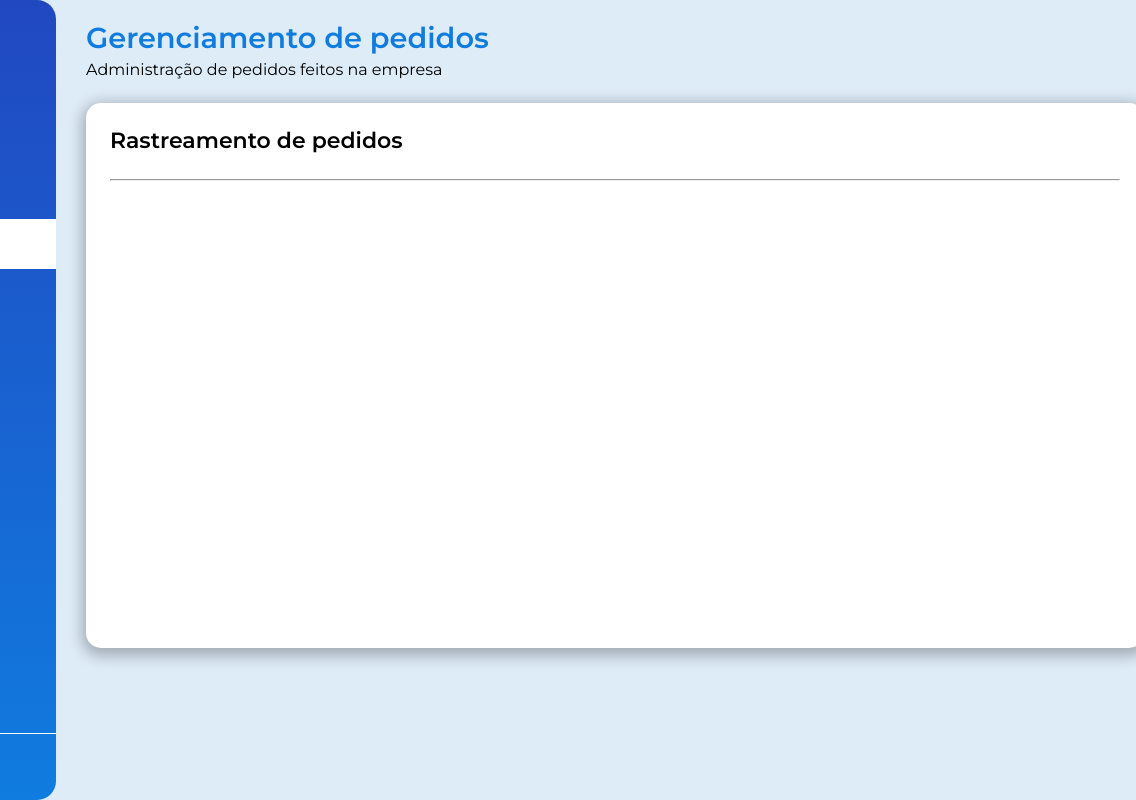
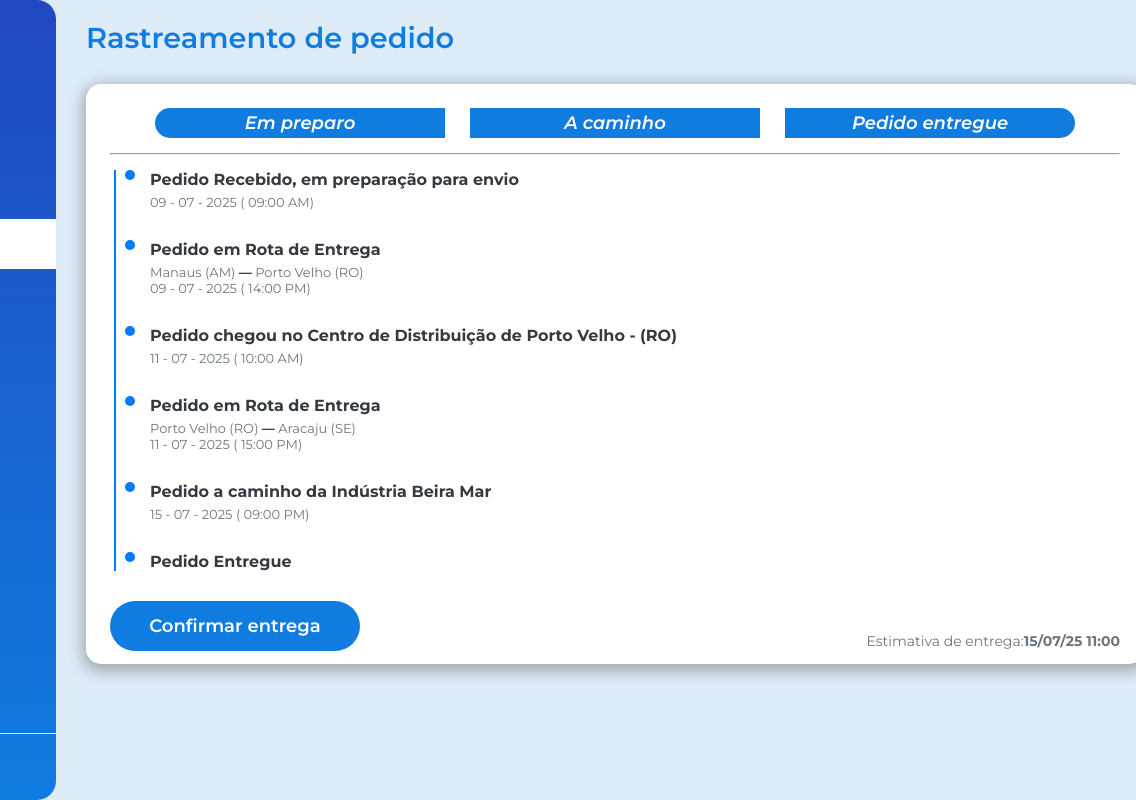
Before and after one commit to DanilloLiborio/BeiraMarProjetoHTML, a plain HTML site: page rastreamento/rastreamento.html in a window 1280 px wide. Shown: the full height of the page, 144-1280 px from the left. Drawn offline with Linux system fonts and the light colour scheme; files whose address does not match are found by name.

Commit message:
rastreamento 95%

```diff
--- a/rastreamento/rastreamento.html
+++ b/rastreamento/rastreamento.html
@@ -15,34 +15,94 @@
     <!-- Cabeçalho -->
     <header class="header">
       <div>
-        <h1 class="titulo">Gerenciamento de pedidos</h1>
+        <h1 class="titulo">Rastreamento de pedido</h1>
         <div class="subheader">
-          <span id=>Administração de pedidos feitos na empresa</span>
+          <span id=></span>
         </div>
       </div>
     </header>
 
     <!-- Tela de rastreamento -->
-    <div class="quadrado">
-      <div class="title">
-        <p>Rastreamento de pedidos</p>
+    <div class="rastreamento">
+      <div class="quadrado">
+
+      <!--Status da entrega-->
+      <div class="cards">
+        <div class="card1">
+          <p class="cardp">Em preparo</p>
+        </div>
+        <div class="card2">
+          <p class="cardp">A caminho</p>
+        </div>
+        <div class="card3">
+          <p class="cardp">Pedido entregue</p>
+        </div>
+
       </div>
       <div class="containerhr">
         <hr>
       </div>
+      <!--Timeline-->
+      <div class="timeline">
+            <div class="timeline-event">
+                <div class="timeline-dot"></div>
+                <div class="timeline-content">
+                    <h3>Pedido Recebido, em preparação para envio</h3>
+                    <p class="data-local">09 - 07 - 2025 ( 09:00 AM)</p>
+                </div>
+            </div>
+
+            <div class="timeline-event">
+                <div class="timeline-dot"></div>
+                <div class="timeline-content">
+                    <h3>Pedido em Rota de Entrega</h3>
+                    <p class="data-local">Manaus (AM) <span class="separador">—</span> Porto Velho (RO)</p>
+                    <p class="data-local">09 - 07 - 2025 ( 14:00 PM)</p>
+                </div>
+            </div>
+
+            <div class="timeline-event">
+                <div class="timeline-dot"></div>
+                <div class="timeline-content">
+                    <h3>Pedido chegou no Centro de Distribuição de Porto Velho - (RO)</h3>
+                    <p class="data-local">11 - 07 - 2025 ( 10:00 AM)</p>
+                </div>
+            </div>
+
+            <div class="timeline-event">
+                <div class="timeline-dot"></div>
+                <div class="timeline-content">
+                    <h3>Pedido em Rota de Entrega</h3>
+                    <p class="data-local">Porto Velho (RO) <span class="separador">—</span> Aracaju (SE)</p>
+                    <p class="data-local">11 - 07 - 2025 ( 15:00 PM)</p>
+                </div>
+            </div>
+
+            <div class="timeline-event">
+                <div class="timeline-dot"></div>
+                <div class="timeline-content">
+                    <h3>Pedido a caminho da Indústria Beira Mar</h3>
+                    <p class="data-local">15 - 07 - 2025 ( 09:00 PM)</p>
+                </div>
+            </div>
+
+            <div class="timeline-event">
+                <div class="timeline-dot"></div>
+                <div class="timeline-content">
+                    <h3>Pedido Entregue</h3>
+                </div>
+            </div>
+        </div>
+        <div class="btns">
+          <button class="btn">
+            Confirmar entrega
+          </button>
+          <p class="estimativa">Estimativa de entrega: <strong>15/07/25 11:00</strong></p>
+        </div>
+
 
     </div>
-
-    <!-- Produtos -->
-
-    <!-- Overlay de alteração de status -->
-
-
-    <!-- Overlay principal de filtro -->
-
-
-    <!-- Botão adicionar -->
-
+    </div>
 
   <!-- Scripts -->
   <script src="../sidemenu/sideMenu.js"></script>
--- a/rastreamento/stylerastreamento.css
+++ b/rastreamento/stylerastreamento.css
@@ -57,7 +57,7 @@ header {
     background-color: white;
     border-radius: 15px;
     padding: 24px;
-    height: 545px;
+    height: 580px;
 }
 
 hr {
@@ -65,7 +65,149 @@ hr {
 
 }
 
+.rastreamento {
+    display: flex;
+    align-self: center;
+}
+
 .containerhr {
-    padding-top: 25px;
-    padding-bottom: 25px;
+    padding-top: 15px;
+    padding-bottom: 15px;
 }
+
+.card1 {
+    display: flex;
+    justify-content: center;
+    align-items: center;
+    width: 290px;
+    height: 30px;
+    background-color: #107CE0;
+    border-radius: 35px 0px 0px 35px;
+}
+
+.card2 {
+    display: flex;
+    justify-content: center;
+    align-items: center;
+    width: 290px;
+    height: 30px;
+    background-color: #107CE0;
+}
+
+.card3 {
+    display: flex;
+    justify-content: center;
+    align-items: center;
+    width: 290px;
+    height: 30px;
+    background-color: #107CE0;
+    border-radius: 0px 35px 35px 0px;
+}
+
+.cardp {
+    font-style: italic;
+    font-size: 18px;
+    font-weight: 600;
+    color: white;
+    text-align: center;
+    align-items: center;
+}
+
+.cards {
+    display: flex;
+    justify-content: center;
+    align-items: center;
+    gap: 25px;
+}
+
+.timeline {
+    position: relative; /* Pai para posicionar a linha vertical */
+    padding-left: 20px;
+}
+
+/* LINHA VERTICAL (criada com o pseudo-elemento ::before) */
+.timeline::before {
+    content: '';
+    position: absolute;
+    top: 0;
+    left: 4px; /* Ajusta a posição da linha vertical */
+    width: 2px;
+    height: 100%;
+    background-color: #007bff;
+}
+
+.timeline-event {
+    margin-bottom: 30px;
+    position: relative;
+}
+
+/* DOTS (CÍRCULOS) */
+.timeline-dot {
+    position: absolute;
+    top: 0;
+    left: 0;
+    width: 10px;
+    height: 10px;
+    background-color: #007bff;
+    border-radius: 50%;
+    transform: translateX(-50%); /* Centraliza o ponto na linha */
+    z-index: 1; /* Garante que fique acima da linha */
+}
+
+.timeline-content {
+    margin-left: 20px; /* Afasta o conteúdo do dot e da linha */
+}
+
+.timeline-content h3 {
+    margin-top: 0;
+    margin-bottom: 5px;
+    font-size: 16px;
+    color: #343a40;
+}
+
+.data-local {
+    font-size: 13px;
+    color: #6c757d;
+    margin: 0;
+}
+
+.separador {
+    font-weight: bold;
+    color: #343a40;
+}
+
+.estimativa {
+    text-align: right;
+    font-size: 14px;
+    margin-top: 30px;
+    color: #6c757d;
+    display: flex;
+    justify-content: left;
+    float: left; /* Move o elemento o máximo possível para a esquerda */
+    clear: both;
+}
+
+/* botões*/
+.btn {
+    transition: .3s;
+    font-size: 18px;
+    color: white;
+    font-weight: 600;
+    height: 50px;
+    cursor: pointer;
+    background-color: #107CE0;
+    border: none;
+    border-radius: 25px;
+    width: 250px;
+}
+
+.btn:hover {
+    transition: .3s;
+    box-shadow: 4px 4px 12px 0px #343a40;
+}
+
+.btns {
+    display: flex;
+    justify-content: space-between; /* Coloca um item em cada ponta */
+    align-items: center;
+}
--- a/sidemenu/sideMenu.js
+++ b/sidemenu/sideMenu.js
@@ -215,3 +215,15 @@ main {
     console.warn("Elemento #sidebar-container não encontrado!");
   }
 }
+
+function IrLogin(){
+    window.location.href = "../Login/login.html";
+}
+
+function irCtrl() {
+    window.location.href = "../ControleEstoque/controleEstoque.html"
+}
+
+function irPdd(){
+    window.location.href = "../rastreamento/rastreamento.html"
+}
```
